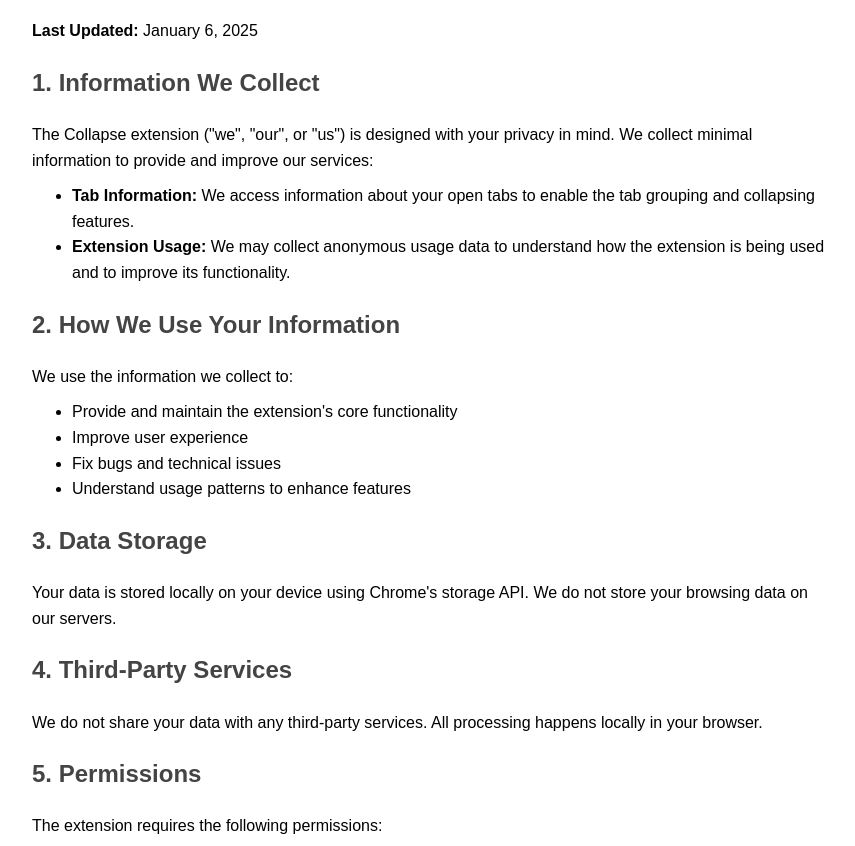
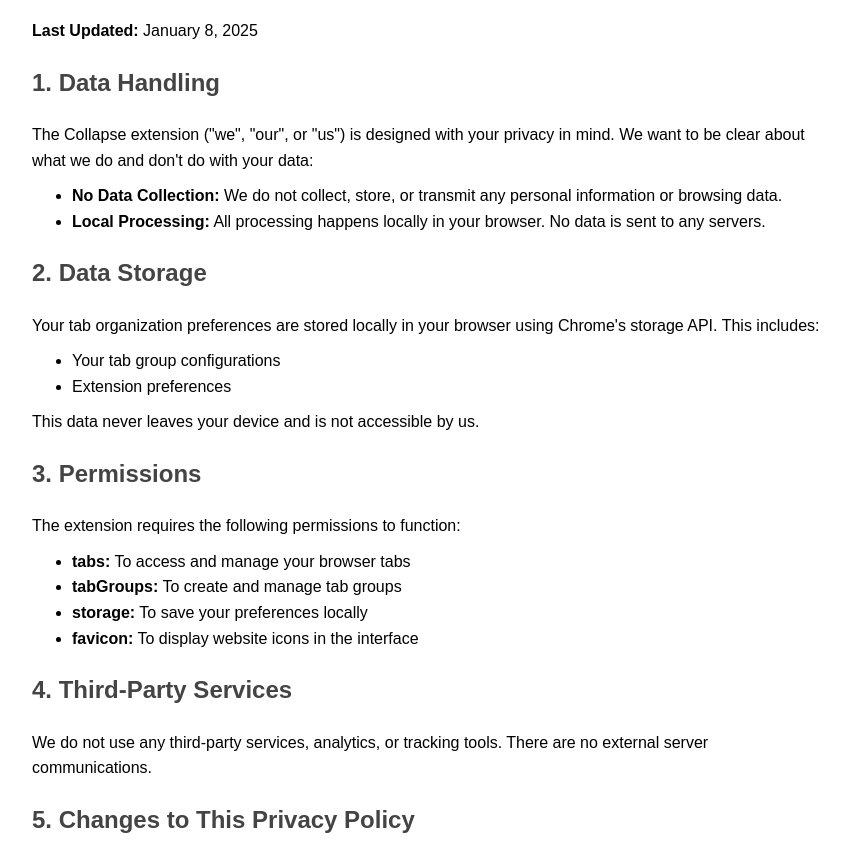
Before and after one commit to ellie-linehan/collapse-extension, a browser extension: page privacy-policy.html in a window 1280 px wide. Shown: the part 96-942 px from the top of the page, without its empty margins (208-1063 px from the left). Drawn offline with Linux system fonts and the light colour scheme.

Commit message:
chore: remove unused bookmarks permission and update privacy policy
- Removed unused 'bookmarks' permission from manifest.json
- Updated privacy policy to accurately reflect data handling practices
- Clarified that no data is collected or transmitted
- Updated last modified date in privacy policy

```diff
--- a/privacy-policy.html
+++ b/privacy-policy.html
@@ -13,43 +13,39 @@
 </head>
 <body>
     <h1>Privacy Policy for Collapse Extension</h1>
-    <p><strong>Last Updated:</strong> January 6, 2025</p>
+    <p><strong>Last Updated:</strong> January 8, 2025</p>
 
-    <h2>1. Information We Collect</h2>
-    <p>The Collapse extension ("we", "our", or "us") is designed with your privacy in mind. We collect minimal information to provide and improve our services:</p>
+    <h2>1. Data Handling</h2>
+    <p>The Collapse extension ("we", "our", or "us") is designed with your privacy in mind. We want to be clear about what we do and don't do with your data:</p>
     <ul>
-        <li><strong>Tab Information:</strong> We access information about your open tabs to enable the tab grouping and collapsing features.</li>
-        <li><strong>Extension Usage:</strong> We may collect anonymous usage data to understand how the extension is being used and to improve its functionality.</li>
+        <li><strong>No Data Collection:</strong> We do not collect, store, or transmit any personal information or browsing data.</li>
+        <li><strong>Local Processing:</strong> All processing happens locally in your browser. No data is sent to any servers.</li>
     </ul>
 
-    <h2>2. How We Use Your Information</h2>
-    <p>We use the information we collect to:</p>
+    <h2>2. Data Storage</h2>
+    <p>Your tab organization preferences are stored locally in your browser using Chrome's storage API. This includes:</p>
     <ul>
-        <li>Provide and maintain the extension's core functionality</li>
-        <li>Improve user experience</li>
-        <li>Fix bugs and technical issues</li>
-        <li>Understand usage patterns to enhance features</li>
+        <li>Your tab group configurations</li>
+        <li>Extension preferences</li>
     </ul>
+    <p>This data never leaves your device and is not accessible by us.</p>
 
-    <h2>3. Data Storage</h2>
-    <p>Your data is stored locally on your device using Chrome's storage API. We do not store your browsing data on our servers.</p>
-
-    <h2>4. Third-Party Services</h2>
-    <p>We do not share your data with any third-party services. All processing happens locally in your browser.</p>
-
-    <h2>5. Permissions</h2>
-    <p>The extension requires the following permissions:</p>
+    <h2>3. Permissions</h2>
+    <p>The extension requires the following permissions to function:</p>
     <ul>
         <li><strong>tabs:</strong> To access and manage your browser tabs</li>
         <li><strong>tabGroups:</strong> To create and manage tab groups</li>
         <li><strong>storage:</strong> To save your preferences locally</li>
-        <li><strong>favicon:</strong> To access website favicons for display purposes</li>
+        <li><strong>favicon:</strong> To display website icons in the interface</li>
     </ul>
 
-    <h2>6. Changes to This Privacy Policy</h2>
-    <p>We may update our Privacy Policy from time to time. We will notify you of any changes by posting the new Privacy Policy on this page.</p>
+    <h2>4. Third-Party Services</h2>
+    <p>We do not use any third-party services, analytics, or tracking tools. There are no external server communications.</p>
 
-    <h2>7. Contact Us</h2>
+    <h2>5. Changes to This Privacy Policy</h2>
+    <p>We may update our Privacy Policy from time to time. We will notify you of any changes by updating the "Last Updated" date at the top of this policy.</p>
+
+    <h2>6. Contact Us</h2>
     <p>If you have any questions about this Privacy Policy, please contact us at ellie@3ms.studio.</p>
 </body>
 </html>
```
Also changed, not shown: manifest.json.
